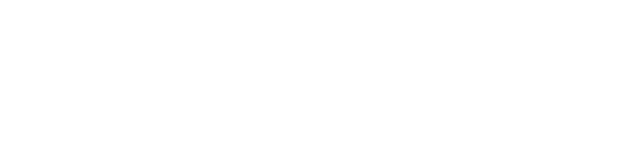
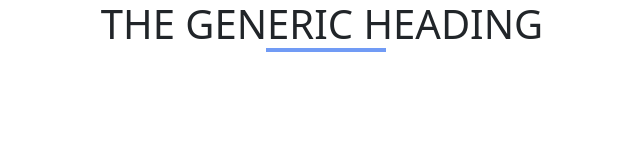
Before and after one commit to ANDayyan/hover-on-images, a plain HTML site: page index.html in a window 1280 px wide. Shown: the whole page, without its empty margins (318-958 px from the left). Drawn offline with nearby package versions, Linux system fonts and the light colour scheme.

Commit message:
Some heading

```diff
--- a/index.html
+++ b/index.html
@@ -15,6 +15,28 @@
 </head>
 <body>
 
+    <header>
+
+    </header>
+
+    <main>
+        <div class="container">
+            <div class="row">
+                <div class="col">
+                    <h1 class="heading">THE GENERIC HEADING</h1>
+                </div>
+            </div>
+        </div>
+
+
+
+    </main>
+
+    <footer>
+
+
+    </footer>
+
 
     <script src="	https://cdn.jsdelivr.net/npm/bootstrap@5.2.3/dist/js/bootstrap.bundle.min.js"></script>
 </body>
--- a/styles.stlye.css
+++ b/styles.stlye.css
@@ -0,0 +1,31 @@
+*{
+    margin: 0;
+    padding: 0;
+    box-sizing: border-box;
+}
+
+.heading{
+
+    position: relative;
+    text-align: center;
+}
+
+.heading::after{
+    content: '';
+    height: 4px;
+    display: block;
+    position: absolute;
+    left: 45%;
+    background-color: rgb(113, 155, 245);
+    width: 120px;
+}
+/* .heading::before{
+    background-color: lightblue;
+    width: 100%;
+    content: '';
+    height: 100%;
+    display: block;
+    position: absolute;
+    */
+
+}
```
